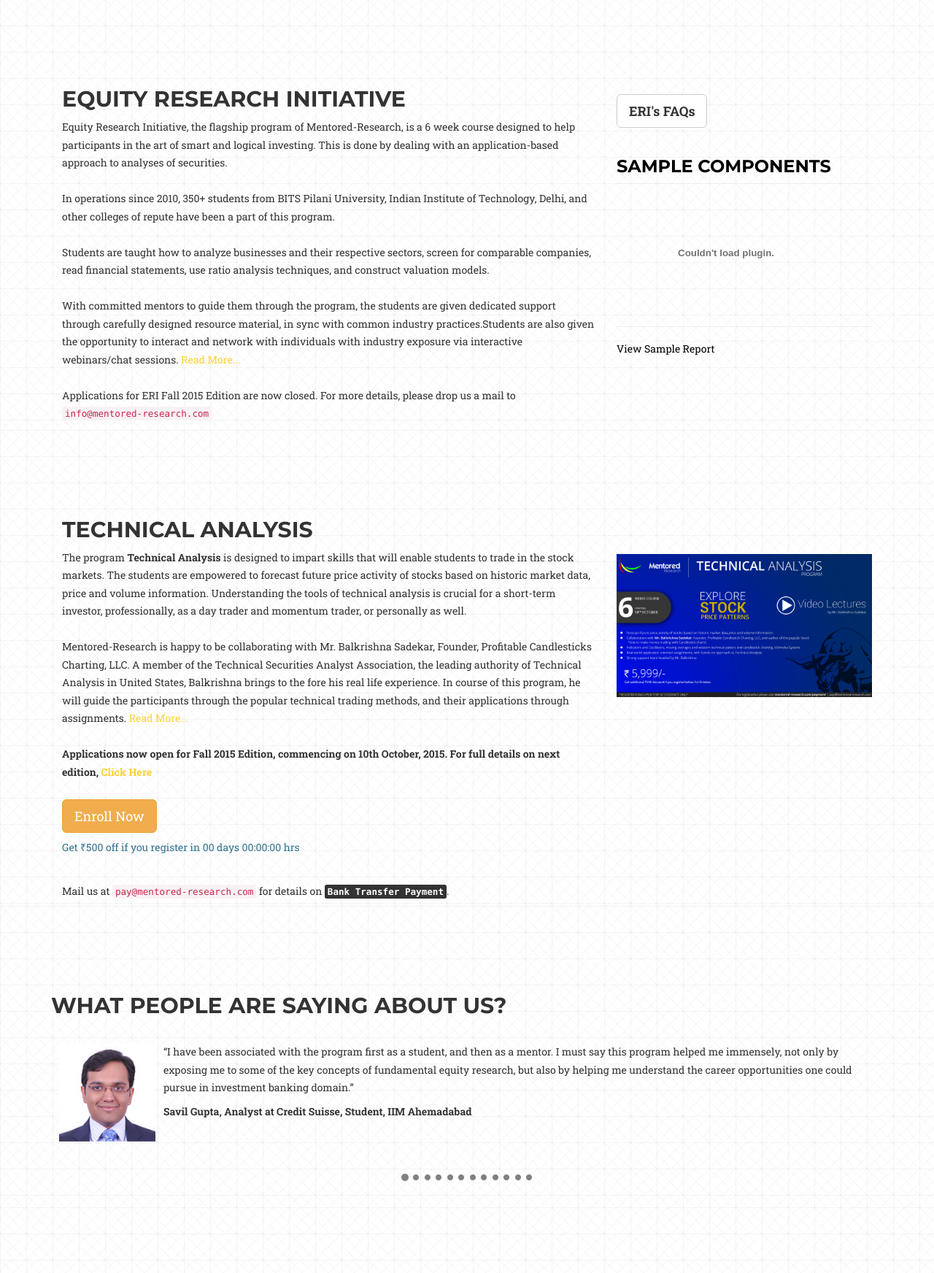
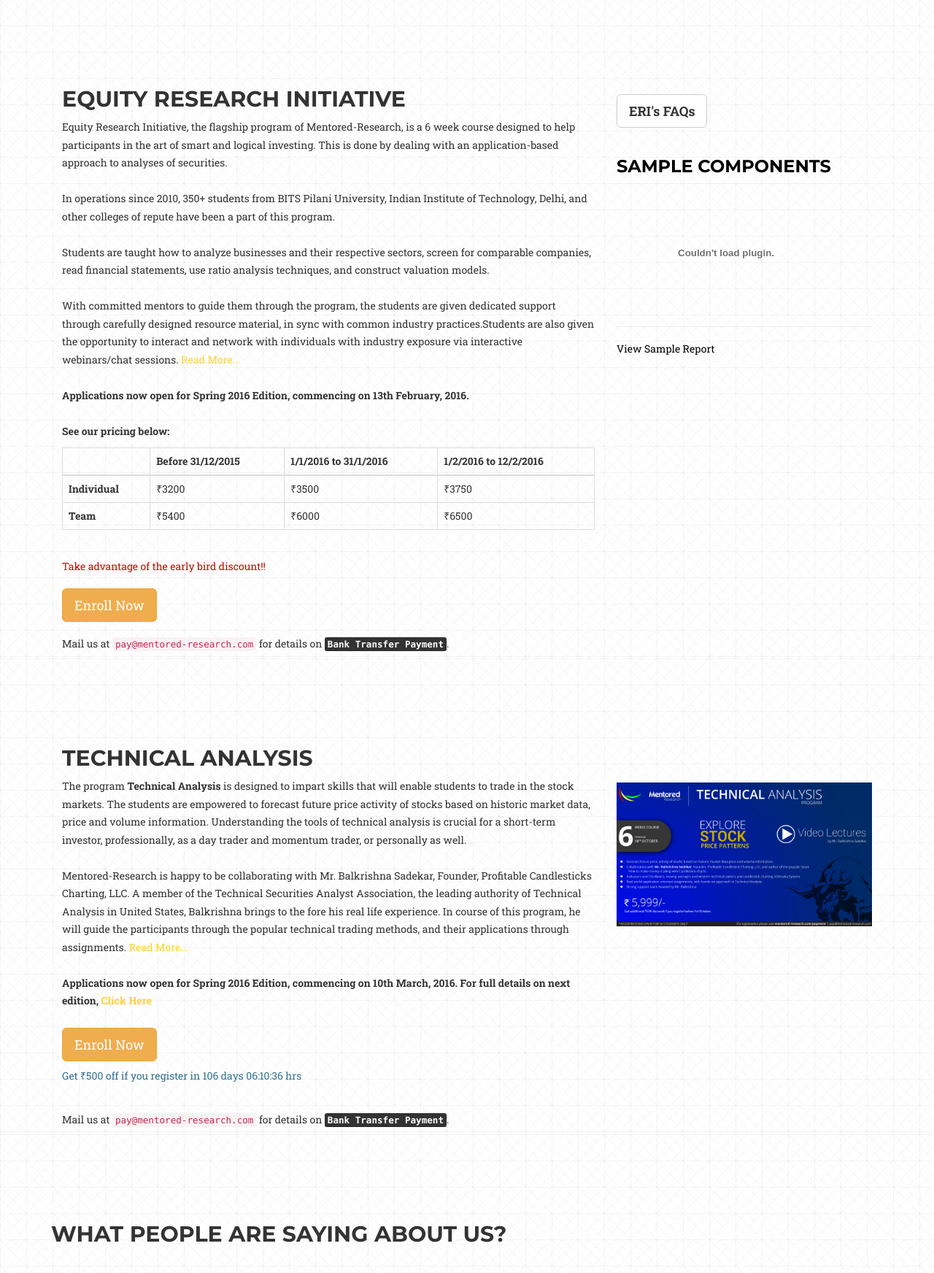
Before and after one commit to amritesh09/alfred, a PHP site: page / in a window 1280 px wide. Shown: the part 632-2376 px from the top of the page at 73% size. Run offline with PHP 8.4, Linux system fonts and the light colour scheme; some libraries are stand-ins or nearby versions; some web fonts are replaced.

Commit message:
Updated Pricing and Plans

```diff
--- a/index.php
+++ b/index.php
@@ -517,7 +517,42 @@
 					<a href="#" id="btnReadMore">Read More...</a>
 					<br /><br />
 					<!-- Applications for the next edition of Equity Research Initiative are now open. For Details on the next edition, <a href="http://mentored-research.com/mail/attachment/attachment.png" target="_blank">Click here</a>. -->
-                    Applications for ERI Fall 2015 Edition are now closed. For more details, please drop us a mail to <code>info@mentored-research.com</code>
+                    <b>Applications now open for Spring 2016 Edition, commencing on 13th February, 2016.</b>
+                    <br /><br />
+                    <b>See our pricing below:</b>
+                    <br />
+                    <div class="table-responsive">
+                   	<table class="table table-hover table-bordered"data-toggle="table">
+                   		<thead>
+	                   		<tr>
+	                   			<th></th>
+	                   			<th>Before 31/12/2015</th>
+	                   			<th>1/1/2016 to 31/1/2016</th>
+	                   			<th>1/2/2016 to 12/2/2016</th>
+	                   		</tr>
+                   		</thead>
+                   		<tbody>
+                   			<tr>
+                   				<td><b>Individual</b></td>
+                   				<td>₹3200</td>
+                   				<td>₹3500</td>
+                   				<td>₹3750</td>
+                   			</tr>
+                   			<tr>
+                   				<td><b>Team</b></td>
+                   				<td>₹5400</td>
+                   				<td>₹6000</td>
+                   				<td>₹6500</td>
+                   			</tr>
+                   		</tbody>
+                   	</table>
+					</div>
+					<br />
+					<div style="color:#bf0d00">Take advantage of the early bird discount!!</div>
+					<br/>
+                    <a href="http://mentored-research.com/payment/" type="button" class="btn btn-warning btn-lg">Enroll Now</a>
+                    <br /><br />
+                    Mail us at <code>pay@mentored-research.com</code> for details on <b> <kbd> Bank Transfer Payment</kbd></b>.
 				</p>
 			</div>
 
@@ -553,13 +588,13 @@
 					Mentored-Research is happy to be collaborating with Mr. Balkrishna Sadekar, Founder, Profitable Candlesticks Charting, LLC. A member of the Technical Securities Analyst Association, the leading authority of Technical Analysis in United States, Balkrishna brings to the fore his real life experience. In course of this program, he will guide the participants through the popular technical trading methods, and their applications through assignments.
 					<a href="#" id="btnTechReadMore">Read More...</a>
                     <br /><br />
-                    <b>Applications now open for Fall 2015 Edition, commencing on 10th October, 2015. For full details on next edition, <a href='img/Poster_15_2_Fall.png' target="_blank">Click Here</a></b>
+                    <b>Applications now open for Spring 2016 Edition, commencing on 10th March, 2016. For full details on next edition, <a href='img/Poster_15_2_Fall.png' target="_blank">Click Here</a></b>
                     <br /><br />
                     <a href="http://mentored-research.com/payment/" type="button" class="btn btn-warning btn-lg">Enroll Now</a>
                     <br />
                     	<b><div id="getting-started" class="text-info"></div></b>
 						<script type="text/javascript">
-						  $('#getting-started').countdown('2015/10/7', function(event) {
+						  $('#getting-started').countdown('2016/2/10', function(event) {
 						    $(this).html(event.strftime('Get ₹500 off if you register in %D days %H:%M:%S hrs'));
 						  });
 						</script>
```
